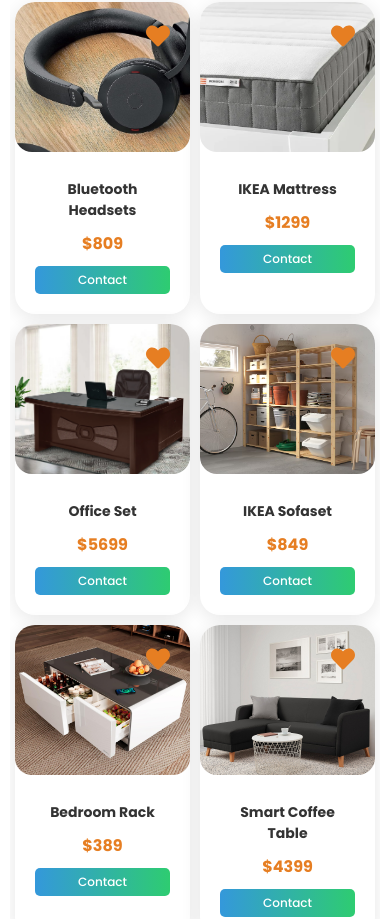
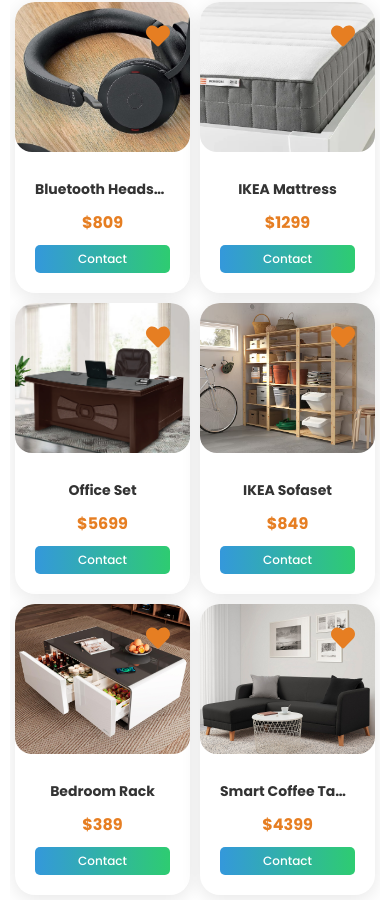
Before and after one commit to joseph-winner/Adm24, a React (Create React App) app: page / in a window 390 px wide. Shown: the part 1016-1935 px from the top of the page. Built offline with nearby package versions, Linux system fonts and the light colour scheme.

Commit message:
Making clean design for responsive

```diff
--- a/src/app/components/GroupRecomendationComponent/GroupRecomendationComponent.css
+++ b/src/app/components/GroupRecomendationComponent/GroupRecomendationComponent.css
@@ -17,12 +17,12 @@
 
 .inline-recommeded-desc{
     display: flex;
-    gap: 10px;
+    gap: 5px;
     margin-top: 12px;
 }
 
 .recommeded-group-desc h4{
-    width: 100%;
+    width: 150px;
     overflow: hidden;
     text-overflow: ellipsis;
     white-space: nowrap;
--- a/src/app/components/JobCardComponent/JobCardComponent.css
+++ b/src/app/components/JobCardComponent/JobCardComponent.css
@@ -64,4 +64,10 @@
         width: 100%;
         border-radius: 10px;
     }
+
+    .job-listing-desc .job-listing-name{
+        overflow: hidden;
+    text-overflow: ellipsis;
+    white-space: nowrap;
+    }
 }
--- a/src/app/components/ProductComponent/ProductComponent.css
+++ b/src/app/components/ProductComponent/ProductComponent.css
@@ -95,4 +95,10 @@
     font-size: 12px;
     font-weight: 500;
   }
+
+  .product-details .product-name {
+    overflow: hidden;
+    text-overflow: ellipsis;
+    white-space: nowrap;
   }
+}
```
Lines whose indentation alone changed are shown as unchanged.
